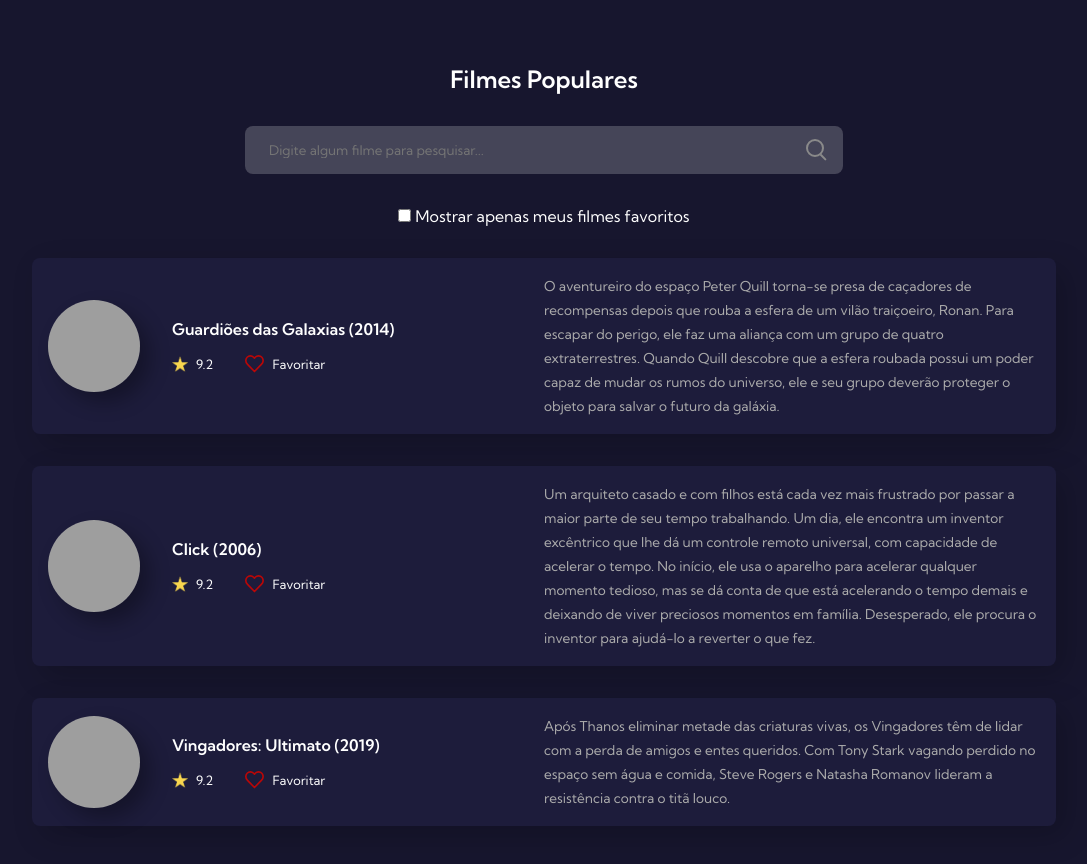
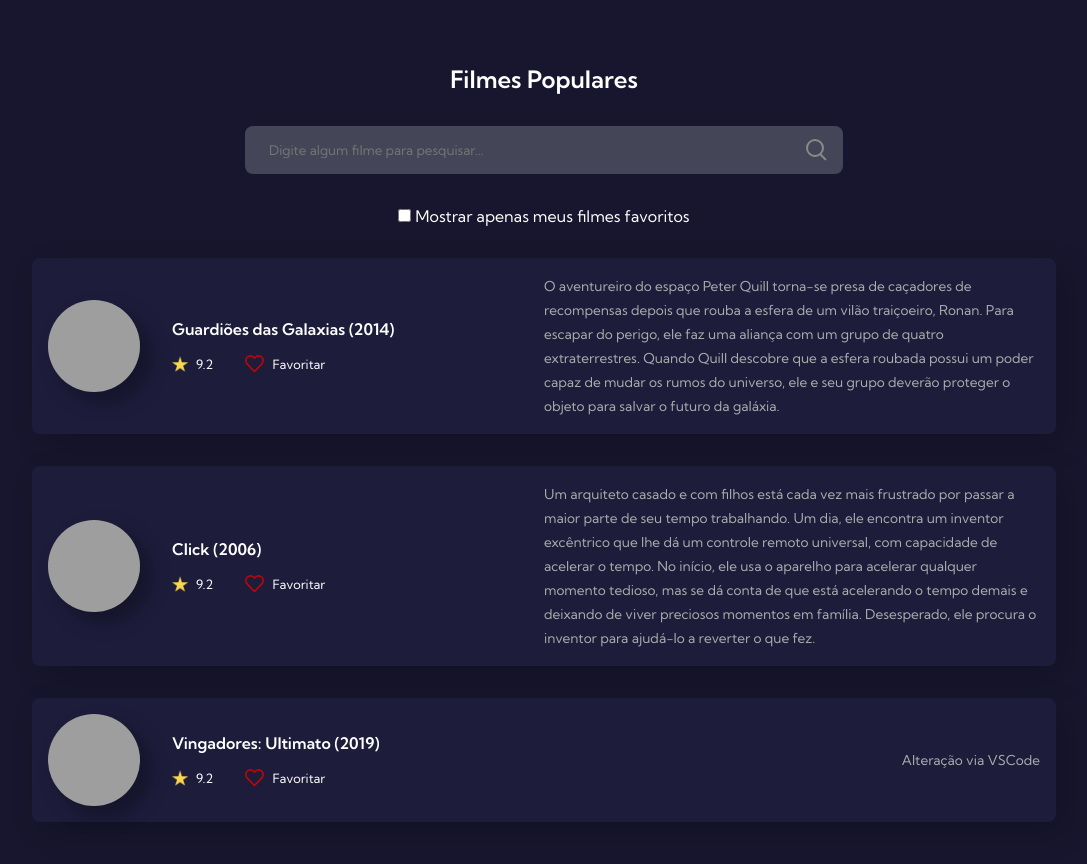
Before and after one commit to Thamyresarm/desafio-7-days-of-code, a plain HTML site: page index.html in a window 1280 px wide. Shown: the whole page, without its empty margins (96-1183 px from the left). Drawn offline with Linux system fonts and the light colour scheme; grey boxes are pictures that could not be loaded.

Commit message:
Testando alteração simultanea - VS

```diff
--- a/index.html
+++ b/index.html
@@ -90,7 +90,7 @@
           </div>
         </div>
         <div class="movie-description">
-          <span>Após Thanos eliminar metade das criaturas vivas, os Vingadores têm de lidar com a perda de amigos e entes queridos. Com Tony Stark vagando perdido no espaço sem água e comida, Steve Rogers e Natasha Romanov lideram a resistência contra o titã louco.</span>
+          <span>Alteração via VSCode</span>
         </div>
       </div>
     </div>
```
